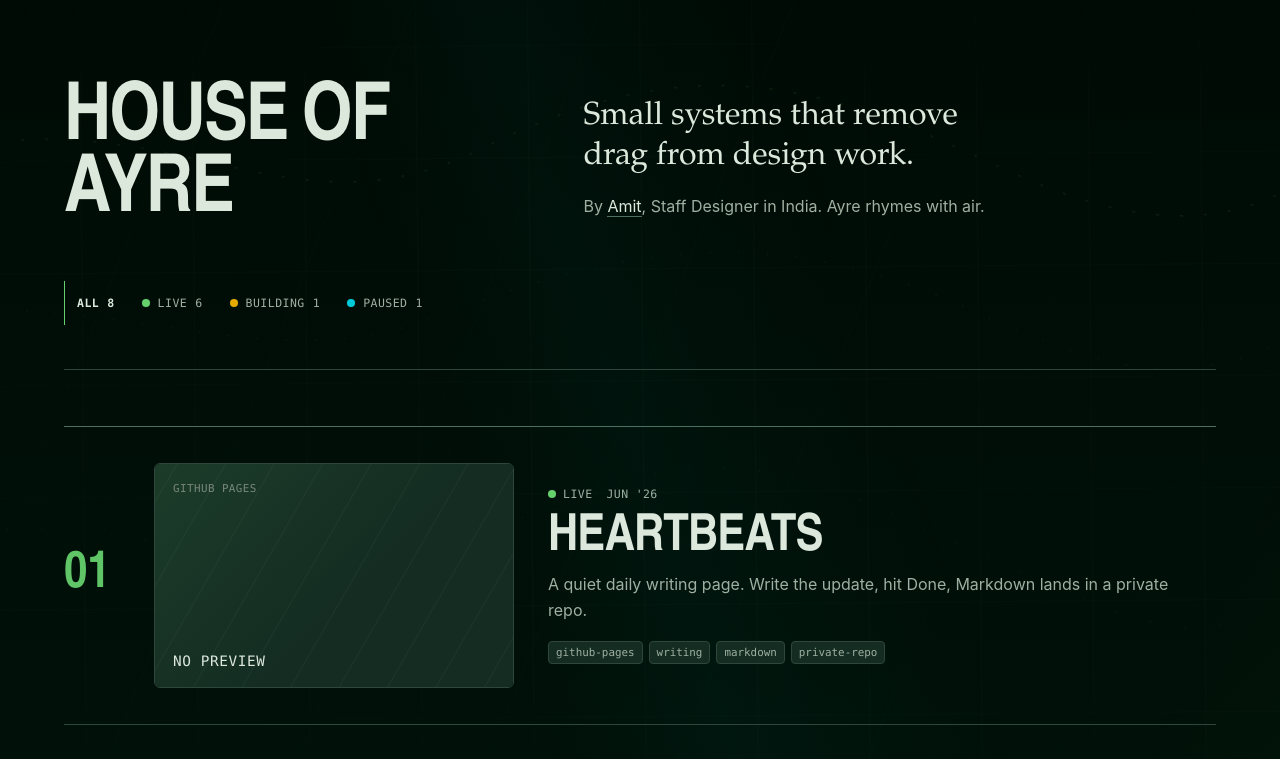
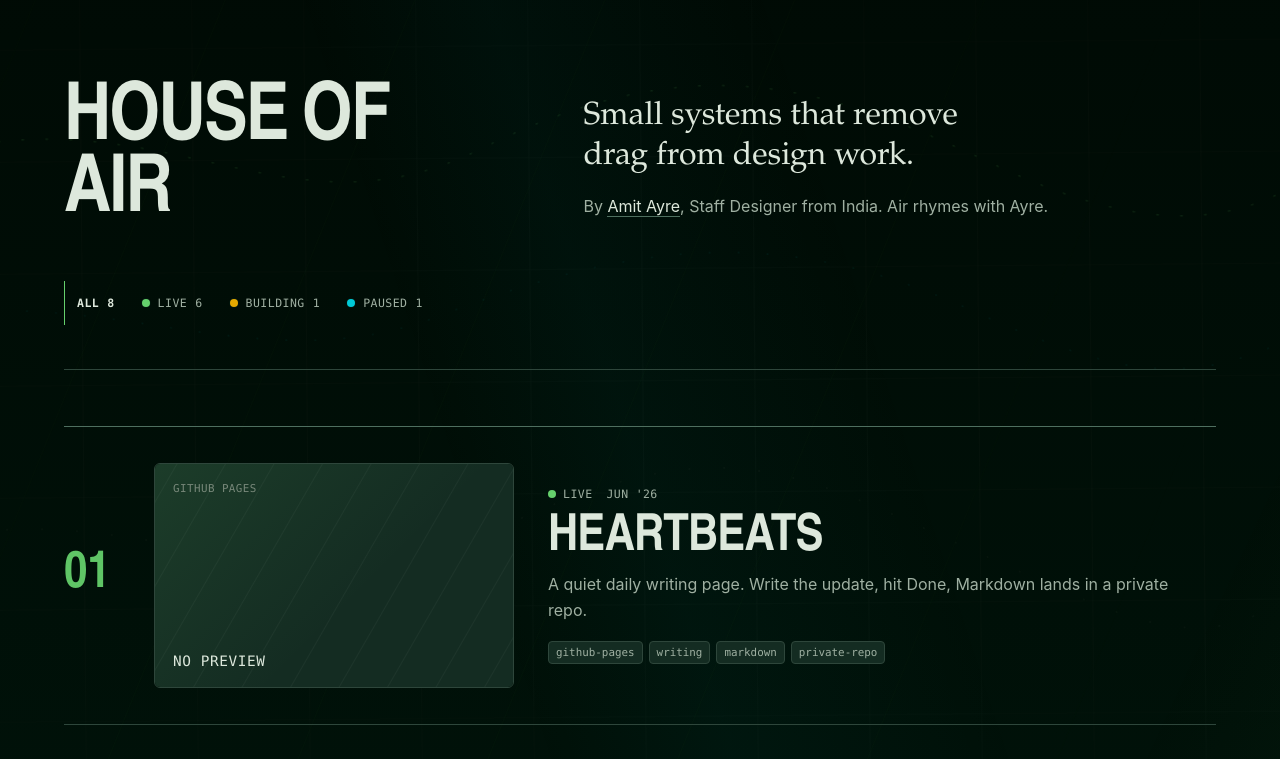
Before and after one commit to amitdialpad/house-of-air, a Vue app: page /#/ in a window 1280 px wide. Shown: the top 759 px of the page. Built offline with nearby package versions, Linux system fonts and the light colour scheme.

Commit message:
Rename site to House of Air

```diff
--- a/index.html
+++ b/index.html
@@ -4,7 +4,7 @@
     <meta charset="UTF-8" />
     <meta name="viewport" content="width=device-width, initial-scale=1.0" />
     <link rel="icon" type="image/svg+xml" href="/favicon.svg" />
-    <title>House of Ayre</title>
+    <title>House of Air</title>
   </head>
   <body>
     <div id="app"></div>
--- a/src/views/Home.vue
+++ b/src/views/Home.vue
@@ -3,20 +3,20 @@
   <div class="home" :inert="!!modalProject">
     <header class="hero">
       <div class="hero-lockup">
-        <h1 aria-label="House of Ayre">
+        <h1 aria-label="House of Air">
           <span class="title-row">
             <span class="word">House</span>
             <span class="word of">of</span>
           </span>
-          <span class="word ayre">Ayre</span>
+          <span class="word air">Air</span>
         </h1>
       </div>
 
       <div class="hero-copy">
         <p class="tagline">Small systems that remove drag from design work.</p>
         <p class="byline">
-          By <a href="https://dialpadhq.com/user/amit.ayre" target="_blank" rel="noopener">Amit</a>,
-          Staff Designer in India. Ayre rhymes with air.
+          By <a href="https://dialpadhq.com/user/amit.ayre" target="_blank" rel="noopener">Amit Ayre</a>,
+          Staff Designer from India. Air rhymes with Ayre.
         </p>
       </div>
 
@@ -159,7 +159,7 @@ function setFilter(status) {
   text-transform: uppercase;
 }
 
-.hero h1 .ayre {
+.hero h1 .air {
   line-height: 0.82;
 }
 
```
Also changed, not shown: 1 other file (tests, documents, lock files or other folders).
